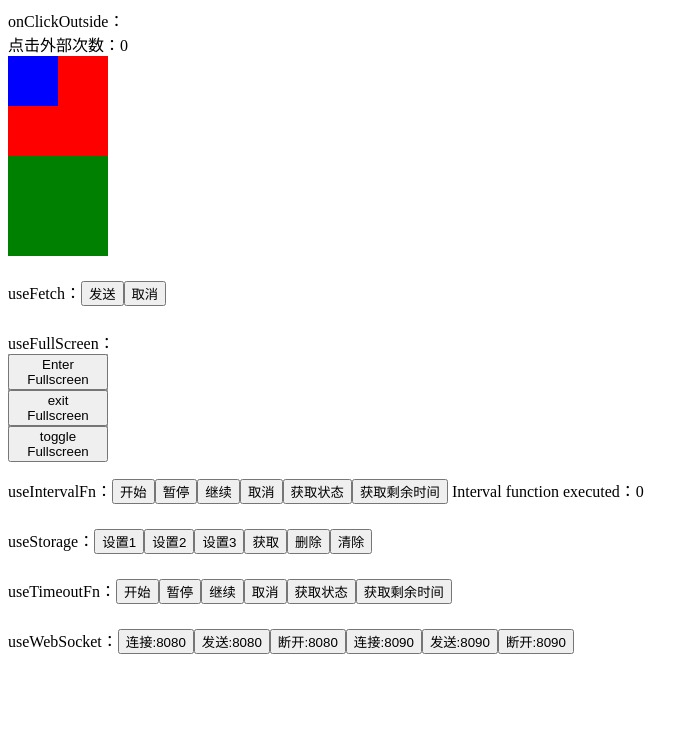
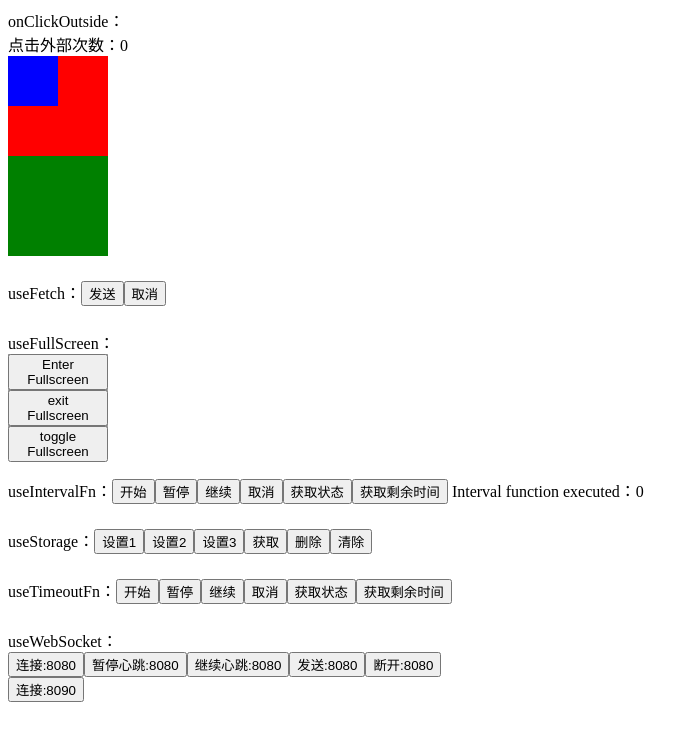
Before and after one commit to TXZSWDZ/utils, a Vue app in the folder playgrounds/vite/: page / in a window 1280 px wide. Shown: the top 740 px of the page, without its empty margins (0-699 px from the left). Built offline with nearby package versions, Linux system fonts and the light colour scheme.

Commit message:
test：测试useWebSocket

```diff
--- a/playgrounds/vite/src/components/useWebSocket.vue
+++ b/playgrounds/vite/src/components/useWebSocket.vue
@@ -1,17 +1,25 @@
 <script setup lang="ts">
-import { EnhancedWebSocket } from '@wthe/utils-core'
+import { useWebSocket } from '@wthe/utils-core'
 import { ref } from 'vue'
 
 const message = ref('')
-const ws = new EnhancedWebSocket('ws://127.0.0.1:8080', { immediate: false }, { onMessage(data: any) {
+
+const ws = useWebSocket('ws://127.0.0.1:8080', { immediate: false }, { onMessage(data: any) {
   message.value = data
 } })
-const { connect, send, close } = new EnhancedWebSocket('ws://127.0.0.1:8090', { immediate: false })
+const { connect } = useWebSocket('ws://127.0.0.1:8090', { immediate: false })
 </script>
 
 <template>
+  <div>
     <button @click="ws.connect">
       连接:8080
+    </button>
+    <button @click="ws.pauseHeartbeat">
+      暂停心跳:8080
+    </button>
+    <button @click="ws.resumeHeartbeat">
+      继续心跳:8080
     </button>
     <button @click="ws.send('你好，服务器！')">
       发送:8080
@@ -19,16 +27,15 @@ const { connect, send, close } = new EnhancedWebSocket('ws://127.0.0.1:8090', {
     <button @click="ws.close">
       断开:8080
     </button>
+  </div>
+  <div>
     <button @click="connect">
       连接:8090
     </button>
-  <button @click="send('你好，服务器！')">
-    发送:8090
-  </button>
-  <button @click="close">
-    断开:8090
-  </button>
+  </div>
+  <div>
     <span>
       {{ message }}
     </span>
+  </div>
 </template>
```
Lines whose indentation alone changed are shown as unchanged.
